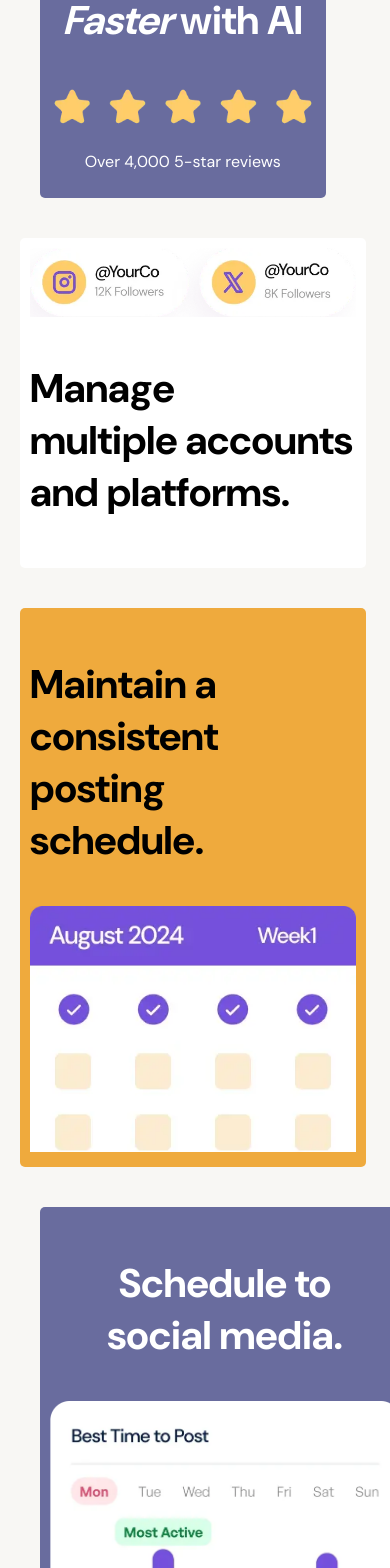
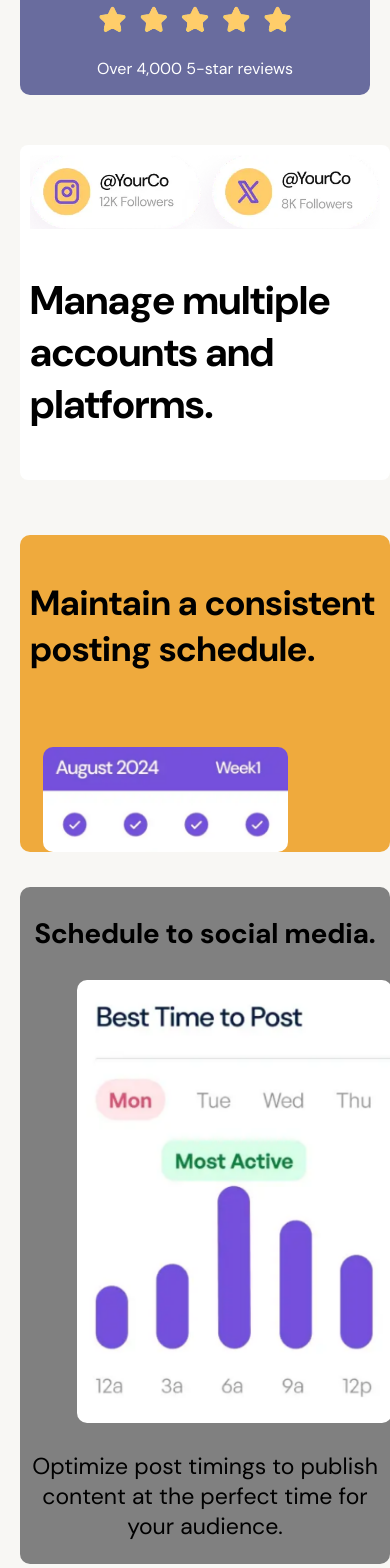
Before and after one commit to Pallavi442/scss_demo_new, a React (Create React App) app: page / in a window 390 px wide. Shown: the part 200-1768 px from the top of the page. Built offline with nearby package versions, Linux system fonts and the light colour scheme.

Commit message:
css changes

```diff
--- a/src/App.js
+++ b/src/App.js
@@ -16,11 +16,11 @@ function App() {
     <div className="app-container">
       <div className='main-container1'>
       <div className='main-div-1'>
-       <p>Create and <br></br>schedule <br></br>content <br></br><span><i>quicker.</i></span></p>
+       <p>Create and schedule content <span><i>quicker.</i></span></p>
        <img src={create}/>
       </div>
       <div className='main-div-2'>
-        <p>Write your <br></br>content <br></br>using AI.</p>
+        <p>Write your content using AI.</p>
         <img src={girl}/>
       </div>
       </div>
@@ -30,7 +30,7 @@ function App() {
           <div className='social-container'>
             <div className='social-media-container'>
               <h3>
-              Social Media 10x <br></br> <i>Faster</i> with AI
+              Social Media 10x <i>Faster</i> with AI
               </h3>
               <img src={star}/>
               <p>Over 4,000 5-star reviews</p>
@@ -38,20 +38,20 @@ function App() {
             <div className='manage-media-container'>
               <div className='maintain-container-1'>
                 <img src={yourCo}/>
-                <p>  Manage <br></br>multiple <b></b>accounts and platforms.</p>
+                <p>  Manage multiple accounts and platforms.</p>
               </div>
               <div className='maintain-container-2'>
-                <p>Maintain a<br></br> consistent <br></br>posting <br></br>schedule.</p>
+                <p>Maintain a consistent posting schedule.</p>
                 <img src={calender}/>
               </div>
             </div>
 
           </div>
           <div className='schedule-container'>
-            <h3>Schedule to <br></br> social media.</h3>
+            <h3>Schedule to social media.</h3>
             <img src={growth1}/>
-            <p>Optimize post timings <br></br>to publish content <br>
-            </br>at the perfect time<br></br> for your audience.</p>
+            <p>Optimize post timings to publish content
+            at the perfect time for your audience.</p>
           </div>
     </div>
 
@@ -66,7 +66,7 @@ function App() {
             </div>
             <div className='sub-container2-div2'>
               <img src={growth}/>
-              <h3 style={{color:'white'}}>  Grow followers<br></br> with non-stop<br></br> content.</h3>
+              <h3 style={{color:'white'}}>  Grow followers with non-stop content.</h3>
             </div>
           </div>
         </div>
--- a/src/App.scss
+++ b/src/App.scss
@@ -10,10 +10,15 @@ body {
   flex-wrap: nowrap;
   justify-content: center;
   background-color: #f8f7f4;
+  gap: 30px;
 }
 
 .main-container1 {
-  width: 20%
+  display: flex
+;
+  width: 20%;
+  flex-direction: column;
+  gap: 30px;
 }
 
 //div1
@@ -41,7 +46,7 @@ body {
     // margin: 10px;
     display: block;
     width: $img_width;
-    margin-bottom: 80px
+    // margin-bottom: 80px
   }
 }
 
@@ -71,7 +76,8 @@ body {
     // margin: 10px;
     display: block;
     width: $img_width;
-    margin-bottom: 80Px;
+    margin: 10px;
+    // margin-bottom: 80Px;
   }
 }
 
@@ -80,17 +86,24 @@ body {
 //main-container2
 
 .main-container2 {
-  width: 70%
+  width: 70%;
+  display: flex;
+  flex-direction: column;
+  gap: 30px;
 }
 
 
 .sub-container1 {
   width: $img_width;
-  display: flex
+  display: flex;
+  gap:30px
 }
 
 .social-container {
   width: 70% !important;
+  display: flex;
+    flex-direction: column;
+    gap: 30px;
 }
 
 .schedule-container {
@@ -101,7 +114,7 @@ body {
 
   h3 {
     font-size: 35px;
-    color: white;
+    color: black;
   }
 
   p {
@@ -129,7 +142,7 @@ body {
   }
 
   img {
-    width: $img_width;
+    width:60%;
   }
 }
 
@@ -149,7 +162,7 @@ body {
 
   p {
     font-size: 42px;
-    font-weight: bold;
+    // font-weight: bold;
   }
 
 }
@@ -158,23 +171,45 @@ body {
   @include important-style;
   background-color: #efaa3d;
   width: $contain_width;
+  // margin-bottom: -15px;
 
   img {
-    width: $img_width;
+    width:90%;
+    margin-bottom: -5px;
+    border-radius: 10px;
+    /* margin-top: 40px; */
+    /* margin: auto; */
+    margin-left: 13px;
 }
 
+
   p {
-    font-size: 25px;
+    font-size: 41px;
     font-weight: bold;
   }
 }
 
 .manage-media-container {
-  display: flex
+  display: flex;
+  gap:30px
 }
 
 .schedule-container {
-  width: 30%
+  width: 30%;
+  background-color: #c4baba;
+  .schedule-container h3 {
+    font-size: 35px;
+    color: black;
+}
+  p{
+      color: black;
+      font-size: 20px;
+  }
+  img{
+    width: 90%;
+    margin-right: -39px;
+    border-radius: 10px;
+  }
 }
 
 .sub-container2 {
@@ -183,12 +218,15 @@ body {
 
 .sub-container2-div {
   display: flex;
+  gap:30px;
+  width:100%
 }
 
 .sub-container2-div1 {
   width: $contain_width_1;
   @include important-style;
   background-color: #fff;
+  width: 30%;
 
   img {
     width: $img_width;
@@ -208,10 +246,11 @@ body {
 
   img {
     width: $contain_width;
+    margin: 10px;
   }
 
   h3 {
-    font-size: 25px;
+    font-size: 41px;
     font-weight: bold;
   }
 }
@@ -243,30 +282,36 @@ body {
 
 @media only screen and (max-width:1100px) {
   .main-div-1 p {
-    font-size: 36px;
+    font-size: 43px;
     font-weight: bold;
     letter-spacing: -1.5px;
   }
 
   .main-div-2 p {
-    font-size: 36px;
+    font-size: 43px;
     font-weight: bold;
     letter-spacing: -1.5px;
   }
-
-  .maintain-container-1 p {
-    font-size: 35px;
+  .maintain-container-2 p {
+    font-size: 37px;
     font-weight: bold;
 }
-
+  .sub-container2-div2 h3 {
+    font-size: 30px;
+    font-weight: bold;
+}
+.schedule-container h3 {
+  font-size: 33px;
+  color: black;
+}
 .sub-container2-div1 h3 {
-    font-size: 35px;
+  font-size: 42px;
   font-weight: bold;
 }
 
 }
 
-@media only screen and (max-width: 1024px) {
+@media only screen and (max-width: 1024.5px) {
   $width_1024: 30%;
   $width_40: 40%;
 
@@ -277,6 +322,32 @@ body {
   .schedule-container {
     width: 40%;
   }
+  .sub-container2-div2 h3 {
+    font-size: 26px;
+    font-weight: bold;
+}
+.main-div-2 p {
+  font-size: 40px;
+  font-weight: bold;
+  letter-spacing: -1.5px;
+}
+.main-div-1 p {
+  font-size: 40px;
+  font-weight: bold;
+  letter-spacing: -1.5px;
+}
+.sub-container2-div1 h3 {
+  font-size: 41px;
+  font-weight: bold;
+}
+.schedule-container h3 {
+  font-size: 29px;
+  color: black;
+}
+.maintain-container-1 p {
+  font-size: 40px;
+  font-weight: bold;
+}
 }
 
 @media only screen and (max-width:768.5px) {
@@ -286,23 +357,23 @@ body {
   }
 
   .maintain-container-1 p {
-    font-size: 20px;
+    font-size: 30px;
     font-weight: bold;
   }
 
   .maintain-container-2 p {
-    font-size: 20px;
+    font-size: 30px;
     font-weight: bold;
   }
 
   .main-div-1 p {
-    font-size: 30px;
+    font-size: 38px;
     font-weight: bold;
     letter-spacing: -1.5px;
   }
 
   .main-div-2 p {
-    font-size: 35px;
+    font-size: 38px;
     font-weight: bold;
     letter-spacing: -1.5px;
   }
@@ -312,14 +383,29 @@ body {
     font-weight: bold;
   }
 
+
   .social-media-container h3 {
     font-size: 28px;
     color: white;
   }
 
   .schedule-container h3 {
-    font-size: 31px;
-    color: white;
+    font-size: 25px;
+    color: black;
+}
+.maintain-container-2 img {
+  width: 90%;
+  margin-bottom: -5px;
+  border-radius: 10px;
+  margin-top: 40px;
+  /* margin: auto; */
+  margin-left: 13px;
+  /* position: absolute; */
+}
+.schedule-container img {
+  width: 90%;
+  margin-right: -31px;
+  border-radius: 10px;
 }
 }
 
@@ -383,7 +469,7 @@ body {
   }
 
   .main-div-1 p {
-  font-size: 40px;
+    font-size: 37px;
     font-weight: bold;
     letter-spacing: -1.5px;
   }
@@ -407,7 +493,7 @@ body {
 
   .maintain-container-1 {
     padding: 10px;
-  border-radius: 5px;
+    border-radius: 8px;
     margin: 20px 0px;
     background-color: white;
     width: 100%;
@@ -415,8 +501,8 @@ body {
 
   .maintain-container-2 {
     padding: 10px;
-  border-radius: 5px;
-  margin: 20px 0px;
+    border-radius: 10px;
+    margin: 5px 0px;
     background-color: #efaa3d;
     width: 100%;
   }
@@ -438,8 +524,8 @@ body {
   .sub-container2-div1 {
     width: 100%;
     padding: 10px;
-  border-radius: 5px;
-  margin: 20px 0px;
+    border-radius: 10px;
+    margin: 5px 0px;
     background-color: #fff;
   }
 
@@ -448,7 +534,7 @@ body {
     width: 70%;
     background-color: #696c9e;
     padding: 10px;
-  border-radius: 5px;
+    border-radius: 10px;
     margin: 20px 0px;
     flex-direction: column;
   }
@@ -458,7 +544,7 @@ body {
     width: 70%;
     background-color: #696c9e;
     padding: 10px;
-  border-radius: 5px;
+    border-radius: 10px;
     margin: 20px 0px;
     flex-direction: column;
 
@@ -469,7 +555,7 @@ body {
     width: 100%;
     background-color: #696c9e;
     padding: 10px;
-  border-radius: 5px;
+    border-radius: 10px;
     margin: 20px 0px;
   }
 
@@ -503,8 +589,106 @@ body {
   }
 }
 
-@media only screen and (max-width:360px) {
+@media only screen and (max-width:375.5px) {
+  .maintain-container-1 p {
+    font-size: 35px;
+    font-weight: bold;
+}
 .schedule-container {
-  width: 93%;
+  width: 100%;
+  background-color: grey;
+  margin-top: 15px;
 }
 }
+
+@media only screen and (max-width:480.5px) {
+  .main-div-1 p {
+    font-size: 37px;
+    font-weight: bold;
+    letter-spacing: -1.5px;
+  }
+
+  .maintain-container-2 p {
+    font-size: 35px;
+    font-weight: bold;
+  }
+
+  .maintain-container-2 img {
+    width: 70%;
+    margin-bottom: -15px;
+  }
+
+  .schedule-container h3 {
+    font-size: 28px;
+    color: black;
+  }
+
+  .schedule-container {
+    width: 100%;
+    background-color: grey;
+  }
+
+  .schedule-container p {
+    color: black;
+    font-size: 23px;
+  }
+  .schedule-container img {
+    width: 90%;
+    margin-right: -58px;
+    border-radius: 10px;
+}
+
+  .sub-container2-div1 {
+    width: 100%;
+    padding: 10px;
+    border-radius: 10px;
+    margin:5px 0px;
+    background-color: #fff;
+    order: 2;
+  }
+
+  .sub-container2-div2 {
+    display: flex;
+    width: 100%;
+    background-color: #696c9e;
+    padding: 10px;
+    border-radius: 10px;
+    margin: 20px 0px;
+    order: 1
+  }
+  .sub-container2-div2 img {
+    width: 70%;
+    margin: auto;
+}
+.sub-container2-div2 h3 {
+  font-size: 34px;
+  font-weight: bold;
+  text-align: center;
+}
+.sub-container2-div1 h3 {
+  font-size: 45px;
+  font-weight: bold;
+}
+
+.sub-container2-div1 img {
+    width: 100%;
+}
+.sub-container2-div1 {
+  width: 100%;
+  padding: 10px;
+  border-radius: 5px;
+  margin: 20px 0px;
+  background-color: #fff;
+  order: 2;
+}
+.main-div-2 {
+  padding: 10px;
+  border-radius: 5px;
+  background-color: #efaa3d;
+  margin-top: 20px;
+  // padding-bottom: -40px
+}
+.social-container {
+  width: 100% !important;
+}
+}
--- a/src/Style.scss
+++ b/src/Style.scss
@@ -12,7 +12,7 @@ $contain_width_1: 20%;
   font-style: normal;
 }
 @mixin important-style {
-  padding: 10px;
-  border-radius: 5px;
-  margin: 20px;
+  padding:0px 10px;
+  border-radius: 10px;
+  // margin: 20px;
 }
```
Also changed, not shown: src/assets/images/calender.png, src/assets/images/growth1.png. Lines whose indentation alone changed are shown as unchanged.
